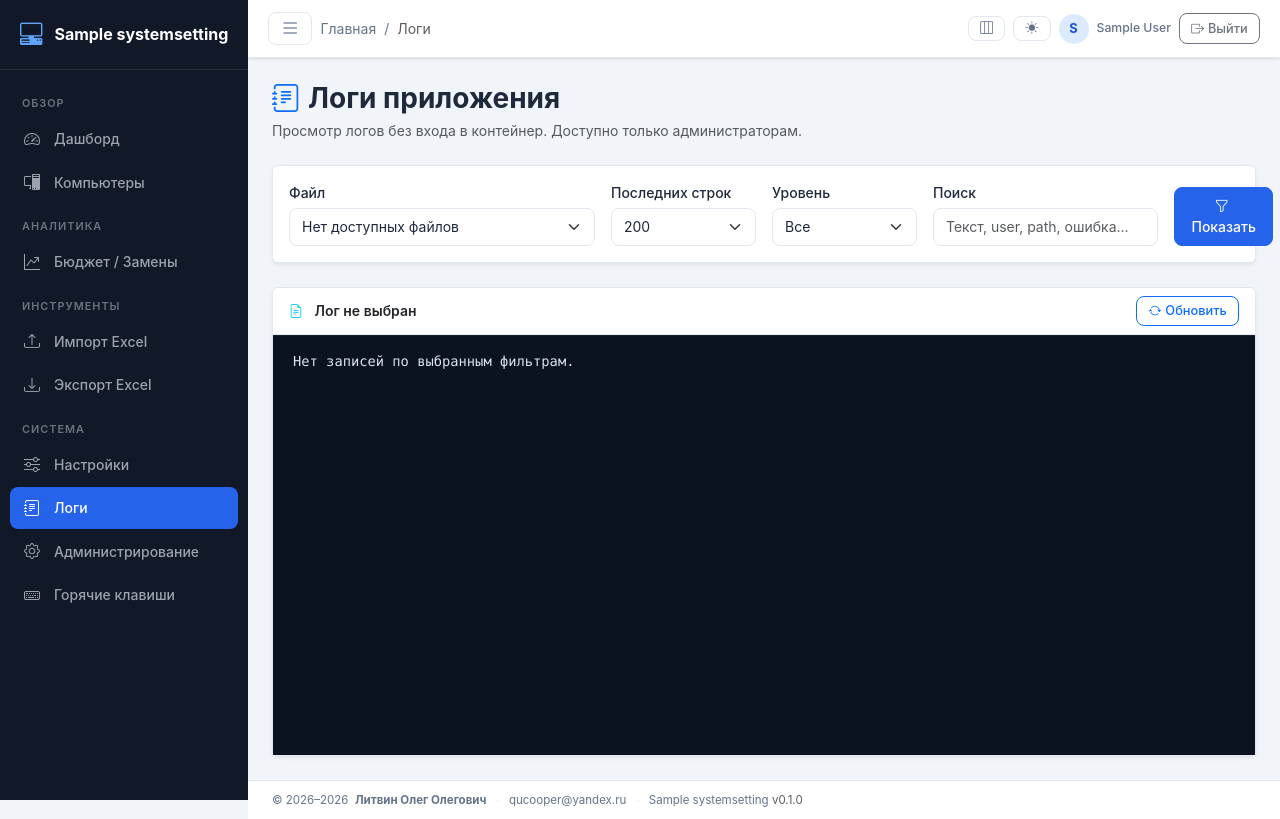
After one commit to zCooper-R/admInventory, a Django app: page /logs/ in a window 1280 px wide. The commit adds this page. Run offline with Django 5.2, Linux system fonts and the light colour scheme; a user stored in the database is signed in; tables that the repository leaves empty hold one stand-in row (values such as "Sample post"); parts of the project's set-up code (start-up, migrations or seed data) failed here and were passed over; some libraries are stand-ins or nearby versions.

Commit message:
feat(ui): add admin log viewer page with filters and download

```diff
--- a/backend/apps/inventory/urls.py
+++ b/backend/apps/inventory/urls.py
@@ -6,9 +6,8 @@ All routes are included under the root prefix (see config/urls.py).
 Author : Литвин Олег Олегович <qucooper@yandex.ru>
 """
 
+from apps.inventory import views
 from django.urls import path
-
-from apps.inventory import views
 
 urlpatterns = [
     # Dashboard
@@ -37,4 +36,7 @@ urlpatterns = [
     path("pcs/budget/", views.budget_report, name="budget-report"),
     # System settings (admin only)
     path("settings/", views.system_settings_view, name="system-settings"),
+    # Logs viewer (admin only)
+    path("logs/", views.logs_view, name="logs-view"),
+    path("logs/download/", views.logs_download_view, name="logs-download"),
 ]
--- /dev/null
+++ b/backend/apps/inventory/views/views_logs.py
@@ -0,0 +1,144 @@
+from __future__ import annotations
+
+import logging
+import re
+from collections import deque
+from pathlib import Path
+
+from django.conf import settings
+from django.contrib import messages
+from django.contrib.auth.decorators import login_required
+from django.http import FileResponse, Http404
+from django.shortcuts import redirect, render
+
+web_logger = logging.getLogger("apps.inventory.views")
+
+DEFAULT_TAIL_LINES = 200
+MAX_TAIL_LINES = 2000
+ALLOWED_LEVELS = ("", "DEBUG", "INFO", "WARNING", "ERROR", "CRITICAL")
+
+
+def _is_admin_user(user) -> bool:
+    return bool(
+        user.is_authenticated
+        and (user.is_superuser or getattr(user, "role", "") == "admin")
+    )
+
+
+def _list_log_files(log_dir: Path) -> list[Path]:
+    if not log_dir.exists():
+        return []
+    files = [p for p in log_dir.glob("*.log*") if p.is_file()]
+    return sorted(files, key=lambda p: p.stat().st_mtime, reverse=True)
+
+
+def _read_tail_filtered(path: Path, lines: int, level: str, query: str) -> list[str]:
+    ring: deque[str] = deque(maxlen=lines)
+    level_re = (
+        re.compile(rf"\|\s*{re.escape(level)}\s*\|", flags=re.IGNORECASE)
+        if level
+        else None
+    )
+    query_l = query.lower().strip()
+
+    with path.open("r", encoding="utf-8", errors="replace") as fh:
+        for raw_line in fh:
+            line = raw_line.rstrip("\n")
+            if level_re and not level_re.search(line):
+                continue
+            if query_l and query_l not in line.lower():
+                continue
+            ring.append(line)
+
+    return list(ring)
+
+
+@login_required
+def logs_view(request):
+    if not _is_admin_user(request.user):
+        messages.error(
+            request, "Доступ к просмотру логов разрешён только администраторам."
+        )
+        return redirect("dashboard")
+
+    log_dir = Path(settings.LOG_DIR)
+    files = _list_log_files(log_dir)
+    file_map = {item.name: item for item in files}
+
+    selected_name = request.GET.get("file", "").strip()
+    if not selected_name and files:
+        selected_name = files[0].name
+
+    selected_file = file_map.get(selected_name)
+    if selected_name and not selected_file:
+        messages.warning(request, f"Файл лога «{selected_name}» недоступен.")
+
+    try:
+        lines = int(request.GET.get("lines", DEFAULT_TAIL_LINES))
+    except (TypeError, ValueError):
+        lines = DEFAULT_TAIL_LINES
+    lines = max(50, min(lines, MAX_TAIL_LINES))
+
+    level = (request.GET.get("level", "") or "").upper().strip()
+    if level not in ALLOWED_LEVELS:
+        level = ""
+
+    query = (request.GET.get("q", "") or "").strip()
+
+    rendered_lines: list[str] = []
+    if selected_file:
+        rendered_lines = _read_tail_filtered(
+            selected_file, lines=lines, level=level, query=query
+        )
+
+    web_logger.info(
+        "Просмотр логов: user=%s file=%s lines=%s level=%s q=%s",
+        request.user.username,
+        selected_name or "-",
+        lines,
+        level or "-",
+        bool(query),
+    )
+
+    return render(
+        request,
+        "inventory/logs.html",
+        {
+            "nav_active": "logs",
+            "log_files": files,
+            "selected_file_name": selected_name,
+            "selected_lines": lines,
+            "selected_level": level,
+            "query": query,
+            "rendered_lines": rendered_lines,
+            "allowed_levels": [item for item in ALLOWED_LEVELS if item],
+        },
+    )
+
+
+@login_required
+def logs_download_view(request):
+    if not _is_admin_user(request.user):
+        raise Http404("Not found")
+
+    file_name = (request.GET.get("file", "") or "").strip()
+    if not file_name:
+        raise Http404("Not found")
+
+    log_dir = Path(settings.LOG_DIR)
+    file_map = {item.name: item for item in _list_log_files(log_dir)}
+    selected_file = file_map.get(file_name)
+    if not selected_file:
+        raise Http404("Not found")
+
+    web_logger.info(
+        "Скачивание лога: user=%s file=%s",
+        request.user.username,
+        file_name,
+    )
+    return FileResponse(
+        selected_file.open("rb"),
+        as_attachment=True,
+        filename=selected_file.name,
+        content_type="text/plain; charset=utf-8",
+    )
--- a/backend/static/inventory/css/main.css
+++ b/backend/static/inventory/css/main.css
@@ -911,3 +911,20 @@ kbd {
   /* Prevent table rows from splitting across page breaks */
   tr { page-break-inside: avoid; }
 }
+
+/* Logs viewer */
+.log-output {
+  min-height: 420px;
+  max-height: 72vh;
+  overflow: auto;
+  margin: 0;
+  padding: 1rem 1.25rem;
+  background: #0b1220;
+  color: #d9e2ef;
+  border-top: 1px solid rgba(255, 255, 255, 0.06);
+  font-family: "Cascadia Mono", "Consolas", "SFMono-Regular", monospace;
+  font-size: .86rem;
+  line-height: 1.4;
+  white-space: pre-wrap;
+  word-break: break-word;
+}
--- a/backend/templates/base.html
+++ b/backend/templates/base.html
@@ -86,6 +86,12 @@
         <a href="{% url 'system-settings' %}"
            class="sidebar-link {% if nav_active == 'settings' %}active{% endif %}">
           <i class="bi bi-sliders"></i><span>Настройки</span>
+        </a>
+      </li>
+      <li>
+        <a href="{% url 'logs-view' %}"
+           class="sidebar-link {% if nav_active == 'logs' %}active{% endif %}">
+          <i class="bi bi-journal-text"></i><span>Логи</span>
         </a>
       </li>
       {% endif %}
--- /dev/null
+++ b/backend/templates/inventory/logs.html
@@ -0,0 +1,90 @@
+{% extends "base.html" %}
+
+{% block title %}Логи приложения — {{ site_settings.system_title|default:"IT Инвентарь" }}{% endblock %}
+
+{% block breadcrumb %}
+<li class="breadcrumb-item active">Логи</li>
+{% endblock %}
+
+{% block content %}
+<div class="d-flex align-items-center justify-content-between mb-4">
+  <div>
+    <h1 class="h3 fw-bold mb-1"><i class="bi bi-journal-text me-2 text-primary"></i>Логи приложения</h1>
+    <p class="text-muted mb-0">Просмотр логов без входа в контейнер. Доступно только администраторам.</p>
+  </div>
+</div>
+
+<div class="card shadow-sm mb-4">
+  <div class="card-body">
+    <form method="get" class="row g-3 align-items-end">
+      <div class="col-lg-4">
+        <label class="form-label fw-medium">Файл</label>
+        <select class="form-select" name="file">
+          {% for item in log_files %}
+          <option value="{{ item.name }}" {% if selected_file_name == item.name %}selected{% endif %}>
+            {{ item.name }}
+          </option>
+          {% empty %}
+          <option value="">Нет доступных файлов</option>
+          {% endfor %}
+        </select>
+      </div>
+
+      <div class="col-lg-2">
+        <label class="form-label fw-medium">Последних строк</label>
+        <select class="form-select" name="lines">
+          <option value="100" {% if selected_lines == 100 %}selected{% endif %}>100</option>
+          <option value="200" {% if selected_lines == 200 %}selected{% endif %}>200</option>
+          <option value="500" {% if selected_lines == 500 %}selected{% endif %}>500</option>
+          <option value="1000" {% if selected_lines == 1000 %}selected{% endif %}>1000</option>
+          <option value="2000" {% if selected_lines == 2000 %}selected{% endif %}>2000</option>
+        </select>
+      </div>
+
+      <div class="col-lg-2">
+        <label class="form-label fw-medium">Уровень</label>
+        <select class="form-select" name="level">
+          <option value="">Все</option>
+          {% for value in allowed_levels %}
+          <option value="{{ value }}" {% if selected_level == value %}selected{% endif %}>{{ value }}</option>
+          {% endfor %}
+        </select>
+      </div>
+
+      <div class="col-lg-3">
+        <label class="form-label fw-medium">Поиск</label>
+        <input type="text" class="form-control" name="q" value="{{ query }}" placeholder="Текст, user, path, ошибка...">
+      </div>
+
+      <div class="col-lg-1 d-grid">
+        <button type="submit" class="btn btn-primary"><i class="bi bi-funnel me-1"></i>Показать</button>
+      </div>
+    </form>
+  </div>
+</div>
+
+<div class="card shadow-sm">
+  <div class="card-header d-flex align-items-center justify-content-between">
+    <div class="fw-semibold">
+      <i class="bi bi-file-earmark-text me-2 text-info"></i>
+      {% if selected_file_name %}{{ selected_file_name }}{% else %}Лог не выбран{% endif %}
+    </div>
+    <div class="d-flex gap-2">
+      {% if selected_file_name %}
+      <a class="btn btn-sm btn-outline-secondary"
+         href="{% url 'logs-download' %}?file={{ selected_file_name|urlencode }}">
+        <i class="bi bi-download me-1"></i>Скачать
+      </a>
+      {% endif %}
+      <a class="btn btn-sm btn-outline-primary"
+         href="{% url 'logs-view' %}?file={{ selected_file_name|urlencode }}&lines={{ selected_lines }}&level={{ selected_level|urlencode }}&q={{ query|urlencode }}">
+        <i class="bi bi-arrow-repeat me-1"></i>Обновить
+      </a>
+    </div>
+  </div>
+  <div class="card-body p-0">
+    <pre class="log-output mb-0">{% if rendered_lines %}{% for line in rendered_lines %}{{ line }}
+{% endfor %}{% else %}Нет записей по выбранным фильтрам.{% endif %}</pre>
+  </div>
+</div>
+{% endblock %}
```
Also changed, not shown: backend/apps/inventory/views/__init__.py (+6 -2 lines), backend/tests/test_web_views.py (+32 -2 lines).
